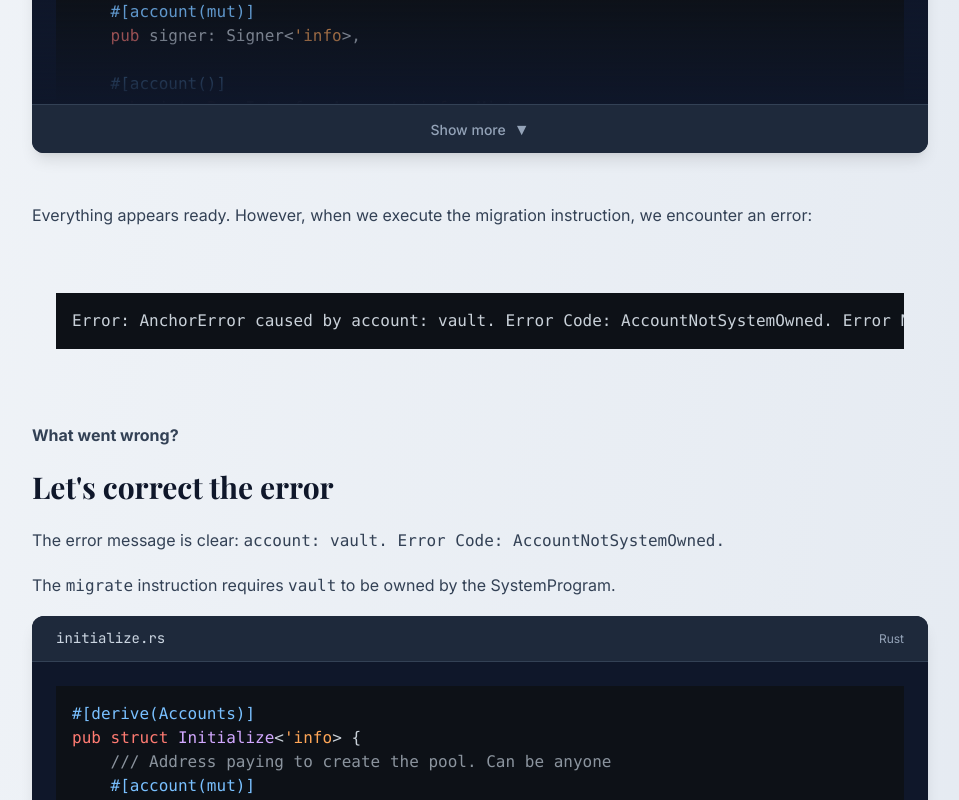
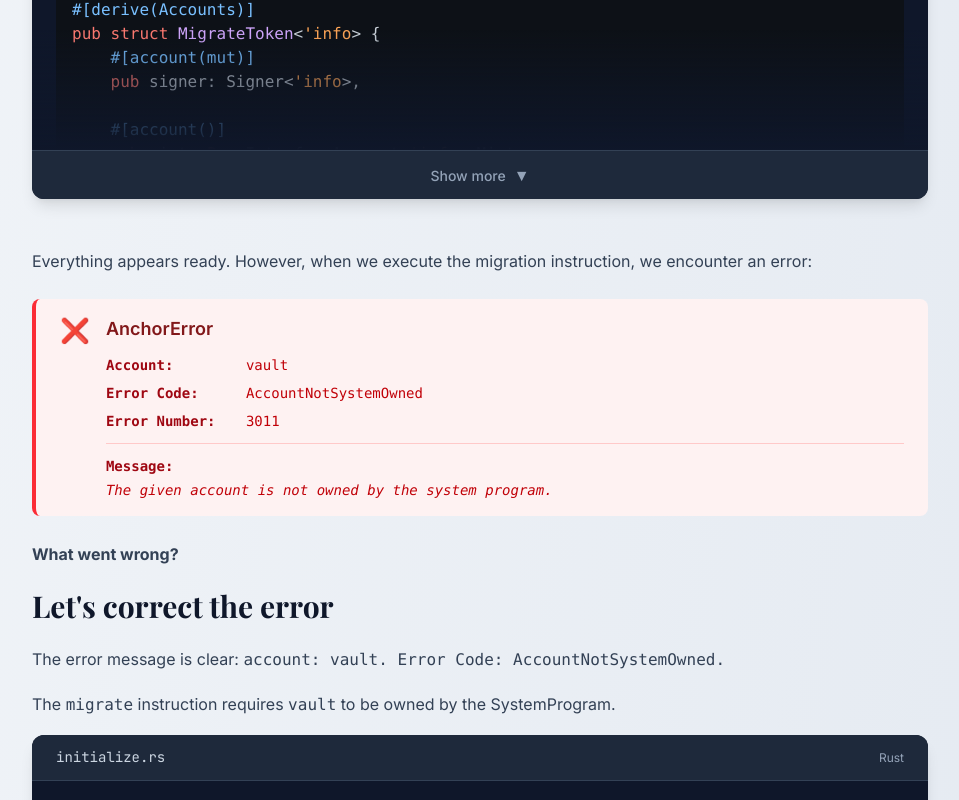
Before and after one commit to anhoangphuc/ptbh-blog, a SvelteKit app: page /articles/blockchain/pumpfun-with-raydium in a window 1280 px wide. Shown: the part 5983-6783 px from the top of the page, without its empty margins (160-1119 px from the left). Built offline with nearby package versions, Linux system fonts and the light colour scheme.

Commit message:
feat(article): create an resuable error component

```diff
--- /dev/null
+++ b/src/lib/components/ErrorDisplay.svelte
@@ -0,0 +1,56 @@
+<script lang="ts">
+	interface Props {
+		title?: string;
+		account?: string;
+		errorCode?: string;
+		errorNumber?: string | number;
+		message: string;
+	}
+
+	let {
+		title = 'Error',
+		account,
+		errorCode,
+		errorNumber,
+		message
+	}: Props = $props();
+</script>
+
+<div class="my-6 overflow-hidden rounded-lg border-l-4 border-red-500 bg-red-50">
+	<div class="px-6 py-4">
+		<div class="flex items-start">
+			<div class="flex-shrink-0">
+				<span class="text-2xl">❌</span>
+			</div>
+			<div class="ml-4 flex-1">
+				<h3 class="text-lg font-semibold text-red-900" style="font-family: 'Inter', sans-serif;">
+					{title}
+				</h3>
+				<div class="mt-3 space-y-2 font-mono text-sm text-red-800">
+					{#if account}
+						<div class="flex">
+							<span class="font-semibold min-w-[140px]">Account:</span>
+							<span class="text-red-700">{account}</span>
+						</div>
+					{/if}
+					{#if errorCode}
+						<div class="flex">
+							<span class="font-semibold min-w-[140px]">Error Code:</span>
+							<span class="text-red-700">{errorCode}</span>
+						</div>
+					{/if}
+					{#if errorNumber}
+						<div class="flex">
+							<span class="font-semibold min-w-[140px]">Error Number:</span>
+							<span class="text-red-700">{errorNumber}</span>
+						</div>
+					{/if}
+					<div class="flex flex-col mt-3 pt-3 border-t border-red-200">
+						<span class="font-semibold mb-1">Message:</span>
+						<span class="text-red-700 italic">{message}</span>
+					</div>
+				</div>
+			</div>
+		</div>
+	</div>
+</div>
--- a/src/routes/articles/blockchain/pumpfun-with-raydium/+page.svelte
+++ b/src/routes/articles/blockchain/pumpfun-with-raydium/+page.svelte
@@ -9,6 +9,7 @@
 
 	import '$lib/styles/article.css';
 	import CodeBlock from '$lib/components/CodeBlock.svelte';
+	import ErrorDisplay from '$lib/components/ErrorDisplay.svelte';
 
 	const { data }: { data: PageData } = $props();
 	const prerequisitesCode = $derived(data.prerequisitesCode);
@@ -331,6 +332,9 @@
                     Raydium requires wrapped SOL (wSOL) instead of native SOL when creating a liquidity pool.
                     Therefore, in our <code>FPump</code> program, we receive native SOL and convert it to wSOL using the <code>sync_native</code> instruction.
                 </p>
+                <p class="article-text">
+                    Please check the branch <b><code><a href="https://github.com/anhoangphuc/pumpfun-migrate-raydium/tree/feat/mint-token">mint-token</a></code></b> for more details
+                </p>
 
 
 				<CodeBlock
@@ -365,6 +369,7 @@
 
                 <div class="article-text">
                     Now, let's create a <code>migrate</code> instruction in <code>FPump</code> that calls the <code>initialize</code> instruction to create a new pool in the CPMM program.
+                    Please check the branch <b><code><a href="https://github.com/anhoangphuc/pumpfun-migrate-raydium/tree/feat/migrate">migrate</a></code></b> for more details
                 </div>
 
 				<CodeBlock
@@ -378,9 +383,15 @@
             <p class="article-text">
                 Everything appears ready. However, when we execute the migration instruction, we encounter an error:
             </p>
-            <pre class="code-block">
-                <code class="bash">Error: AnchorError caused by account: vault. Error Code: AccountNotSystemOwned. Error Number: 3011. Error Message: The given account is not owned by the system program.</code>
-            </pre>
+
+            <ErrorDisplay
+                title="AnchorError"
+                account="vault"
+                errorCode="AccountNotSystemOwned"
+                errorNumber={3011}
+                message="The given account is not owned by the system program."
+            />
+
             <p class="article-text"><strong>What went wrong?</strong></p>
 
 
@@ -409,6 +420,9 @@
                     With this change, everything works perfectly. You can check the <code>master</code> branch for the final code.
                 </p>
 
+                <p class="article-text">
+                    Please check the branch <b><code><a href="https://github.com/anhoangphuc/pumpfun-migrate-raydium">main</a></code></b> for more details
+                </p>
 
                 <div class="code-container">
                     <div class="code-header">
@@ -419,24 +433,19 @@
                 </div>
             </section>
 
-
-
-
-
-
-
-
 			<!-- Conclusion -->
 			<section class="highlighted-section">
 				<h2 class="article-section-title">Conclusion</h2>
 				<p class="article-text">
-					Pump.fun represents a significant innovation in token launches, combining fairness,
-					accessibility, and automation. By integrating with Raydium, it creates a complete
-					lifecycle from initial token creation to mature DEX trading.
+					Successfully migrating assets from a Pump.fun-style program to Raydium requires understanding two critical concepts:
+                    Solana's account ownership model and proper instruction construction.
+                    The key insight is recognizing that only SystemAccounts can pay transaction fees and rent fees—a requirement
+                    that necessitates careful account initialization.
 				</p>
 				<p class="article-text">
-					For developers and traders alike, understanding these mechanisms is crucial for
-					navigating the Solana DeFi ecosystem and building the next generation of tokenized projects.
+					By storing assets by a SystemAccount-owned PDA account and invoking Raydium's CPMM initialize instruction via CPI,
+                    we achieve atomic liquidity migration. This pattern enables automated market making without manual intervention,
+                    creating a seamless transition from bonding curve trading to full DEX liquidity.
 				</p>
 			</section>
 		</div>
```
Also changed, not shown: src/lib/README.md.
